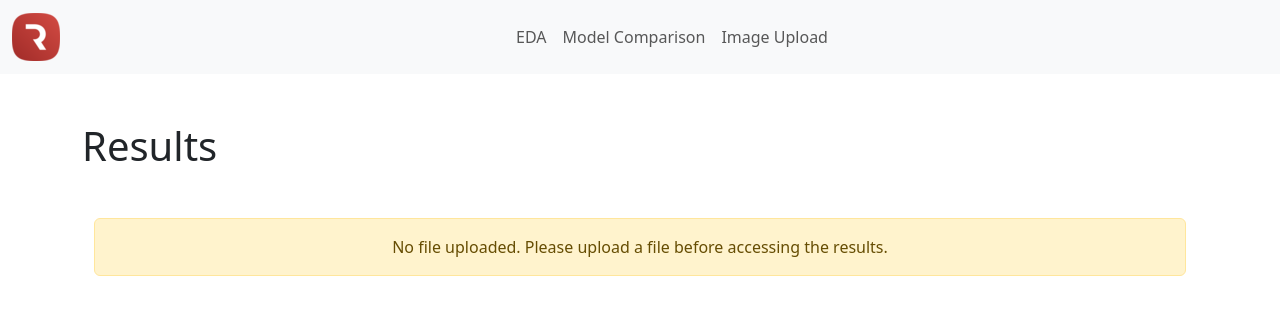
After one commit to maxcollins457/SkinCancerApp, a Flask app: template app/templates/results.html in a window 1280 px wide. The commit adds this page. Shown: the top 315 px of the page. Run offline with Flask 3, Linux system fonts and the light colour scheme; the template is opened without the code that fills it, so the values that code supplies are empty; some libraries are stand-ins or nearby versions.

Commit message:
Seperated upload and results

```diff
--- /dev/null
+++ b/app/templates/results.html
@@ -0,0 +1,33 @@
+{% extends 'base-template.html' %}
+
+{% block title %}Results{% endblock %}
+
+{% block main %}
+<div class="container mt-5">
+    <h1>Results</h1>
+    {% if img_filename %}
+
+    <div class="container mt-5 text-center">
+        <div class="row mx-auto">
+            <h3>Last Uploaded Image:</h3>
+        </div>
+        <div class="row justify-content-center mt-4">
+            <img src="{{ url_for('static', filename=img_filename) }}" style="max-width: 50%;">
+        </div>
+    </div>
+
+    <!-- Use an <a> tag to open results in a new tab -->
+    <div class="container mt-5 text-center">
+        <a href="{{ url_for('upload.results') }}" target="_blank" class="btn btn-primary">Open Results in New Tab</a>
+    </div>
+    {% else %}
+    <!-- Display a warning message if no file is uploaded -->
+    <div class="container mt-5 text-center">
+        <div class="alert alert-warning" role="alert">
+            No file uploaded. Please upload a file before accessing the results.
+        </div>
+    </div>
+    {% endif %}
+
+</div>
+{% endblock %}
```
Also changed, not shown: app/templates/upload.html (+1 -12 lines), app/views/file_upload.py (+28 -18 lines).
